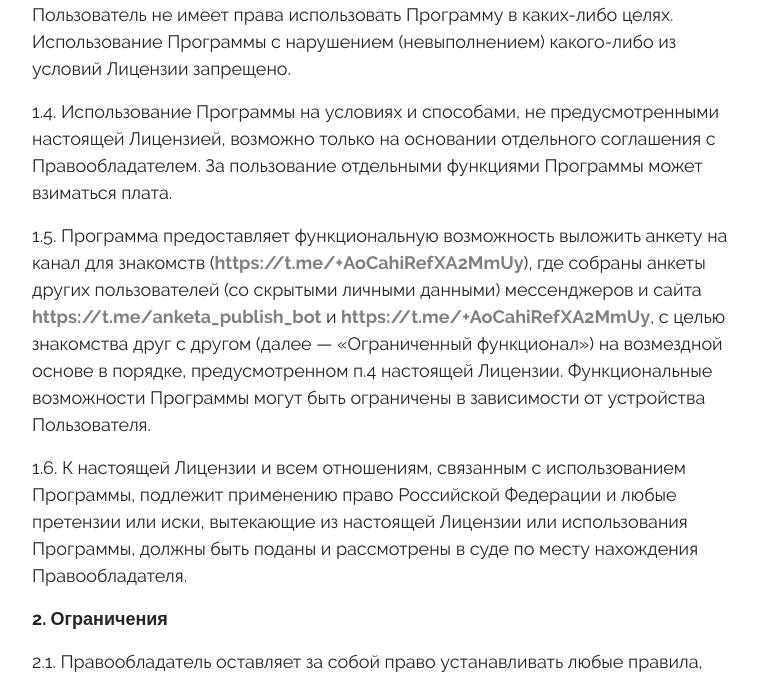
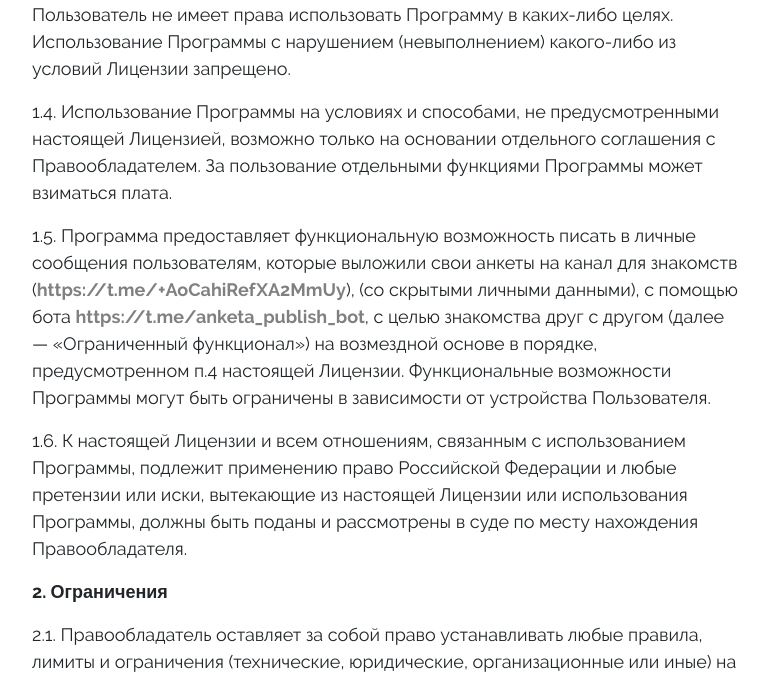
Before and after one commit to mlddleware/sonetzzdes, a Django app: page /terms/ in a window 1280 px wide. Shown: the part 1142-1820 px from the top of the page, without its empty margins (254-1023 px from the left). Run offline with Django 5.2, Linux system fonts and the light colour scheme.

Commit message:
Update point 1.5 in terms.html - change description of program functionality

```diff
--- a/templates/landing/terms.html
+++ b/templates/landing/terms.html
@@ -19,7 +19,7 @@
         <p>1.2. Пользователь имеет право использовать Программу следующими способами: регистрация в Программе, а также использование всех доступных функций Программы, предоставленных Пользователю. Используя Программу в рамках настоящего Лицензионного соглашения, Пользователь выражает свое полное и безоговорочное согласие со всеми условиями Лицензии.</p>
         <p>1.3. Использование Программы разрешается только на условиях настоящей Лицензии. Если Пользователь не принимает условия Лицензии в полном объёме, Пользователь не имеет права использовать Программу в каких-либо целях. Использование Программы с нарушением (невыполнением) какого-либо из условий Лицензии запрещено.</p>
         <p>1.4. Использование Программы на условиях и способами, не предусмотренными настоящей Лицензией, возможно только на основании отдельного соглашения с Правообладателем. За пользование отдельными функциями Программы может взиматься плата.</p>
-        <p>1.5. Программа предоставляет функциональную возможность выложить анкету на канал для знакомств (<a href="https://t.me/+AoCahiRefXA2MmUy">https://t.me/+AoCahiRefXA2MmUy</a>), где собраны анкеты других пользователей (со скрытыми личными данными) мессенджеров и сайта  <a href="https://t.me/anketa_publish_bot">https://t.me/anketa_publish_bot</a> и <a href="https://t.me/+AoCahiRefXA2MmUy">https://t.me/+AoCahiRefXA2MmUy</a>, с целью знакомства друг с другом (далее — «Ограниченный функционал») на возмездной основе в порядке, предусмотренном п.4 настоящей Лицензии. Функциональные возможности Программы могут быть ограничены в зависимости от устройства Пользователя.</p>
+        <p>1.5. Программа предоставляет функциональную возможность писать в личные сообщения пользователям, которые выложили свои анкеты на канал для знакомств (<a href="https://t.me/+AoCahiRefXA2MmUy">https://t.me/+AoCahiRefXA2MmUy</a>), (со скрытыми личными данными), с помощью бота <a href="https://t.me/anketa_publish_bot">https://t.me/anketa_publish_bot</a>, с целью знакомства друг с другом (далее — «Ограниченный функционал») на возмездной основе в порядке, предусмотренном п.4 настоящей Лицензии. Функциональные возможности Программы могут быть ограничены в зависимости от устройства Пользователя.</p>
         <p>1.6. К настоящей Лицензии и всем отношениям, связанным с использованием Программы, подлежит применению право Российской Федерации и любые претензии или иски, вытекающие из настоящей Лицензии или использования Программы, должны быть поданы и рассмотрены в суде по месту нахождения Правообладателя.</p>
         <p><strong>2. Ограничения</strong></p>
         <p>2.1. Правообладатель оставляет за собой право устанавливать любые правила, лимиты и ограничения (технические, юридические, организационные или иные) на использование Программы в целом и Ограниченного функционала, и может менять их по собственному усмотрению. Указанные правила, лимиты и ограничения могут быть различными для различных категорий Пользователей.</p>
```
